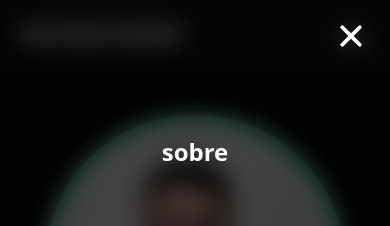
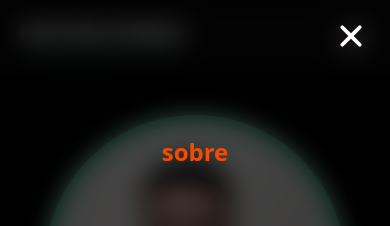
Before and after one commit to oMatheus-Farias/myportfolio, a React (Vite) app: page / in a window 390 px wide. Both pictures are taken after a click on the button 352 px from the left and 37 px from the top of the page. Shown: the top 226 px of the page. Built offline with nearby package versions, Linux system fonts and the light colour scheme.

Commit message:
feat: adicionado funçao para indicar a pagina atual nas demais paginas na navegaçao mobile

```diff
--- a/src/components/nav/index.tsx
+++ b/src/components/nav/index.tsx
@@ -21,19 +21,22 @@ export default function Nav({ closeMenu }: NavProps){
 
       <nav className="w-full flex flex-col my-20 gap-20" >
         <Link
-          className="text-textColor font-bold text-2xl block text-center"
+          className="font-bold text-2xl block text-center"
+          style={{ color: currentPage === '/' ? '#F24C00' : '#FFFBFF' }}
           to='/'
         >
           sobre
         </Link>
         <Link
-          className="text-textColor font-bold text-2xl block text-center"
+          className="font-bold text-2xl block text-center"
+          style={{ color: currentPage === '/specialties' ? '#F24C00' : '#FFFBFF' }}
           to='/specialties'
         >
           especialidades
         </Link>
         <Link
-          className="text-textColor font-bold text-2xl block text-center"
+          className="font-bold text-2xl block text-center"
+          style={{ color: currentPage === '/projects' ? '#F24C00' : '#FFFBFF' }}
           to='/projects'
         >
           projetos
--- a/src/pages/about/index.tsx
+++ b/src/pages/about/index.tsx
@@ -11,10 +11,15 @@ import { FaGithub, FaLinkedin } from "react-icons/fa";
 import { Context } from "../../contexts";
 
 export default function About() {
-  const { viewDasktop, openOrCloseMenu, setOpenOrCloseMenu } = useContext(Context);
+  const { viewDasktop, openOrCloseMenu, setOpenOrCloseMenu, setCurrentPage } = useContext(Context);
 
   useEffect(() => {
     setOpenOrCloseMenu(false);
+    setCurrentPage('/');
+
+    return () => {
+      setCurrentPage('');
+    };
   }, []);
 
   return (
--- a/src/pages/projects/index.tsx
+++ b/src/pages/projects/index.tsx
@@ -9,10 +9,15 @@ import { FaGithub } from "react-icons/fa";
 import { FiLink } from "react-icons/fi";
 
 export default function Projects() {
-  const { viewDasktop, openOrCloseMenu, setOpenOrCloseMenu } = useContext(Context);
+  const { viewDasktop, openOrCloseMenu, setOpenOrCloseMenu, setCurrentPage } = useContext(Context);
 
   useEffect(() => {
     setOpenOrCloseMenu(false);
+    setCurrentPage('/projects');
+
+    return () => {
+      setCurrentPage('');
+    };
   }, []);
 
   return (
--- a/src/pages/specialties/index.tsx
+++ b/src/pages/specialties/index.tsx
@@ -11,10 +11,15 @@ import { BiLogoTypescript, BiLogoTailwindCss } from "react-icons/bi";
 import { FaGitAlt } from "react-icons/fa6";
 
 export default function Specialties() {
-  const { viewDasktop, openOrCloseMenu, setOpenOrCloseMenu } = useContext(Context);
+  const { viewDasktop, openOrCloseMenu, setOpenOrCloseMenu, setCurrentPage } = useContext(Context);
 
   useEffect(() => {
     setOpenOrCloseMenu(false);
+    setCurrentPage('/specialties');
+
+    return () => {
+      setCurrentPage('');
+    };
   }, []);
 
   return (
```
